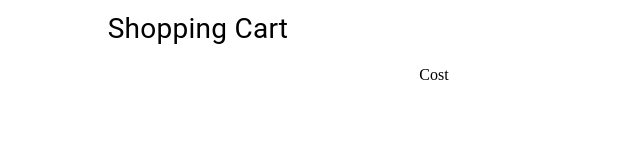
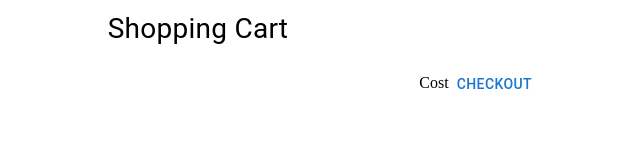
Before and after one commit to BrandonMinjares/Commerce, a React (Create React App) app in the folder frontend/: page /checkout in a window 1280 px wide. Shown: the top 160 px of the page, without its empty margins (442-1082 px from the left). Built offline with nearby package versions, Linux system fonts and the light colour scheme.

Commit message:
linked stripe checkout page to shopping cart

```diff
--- a/frontend/src/components/Checkout.jsx
+++ b/frontend/src/components/Checkout.jsx
@@ -1,8 +1,41 @@
-import {Box, Card, CardContent,
+import {Box, Button, Card, CardContent,
   CardMedia,
   Grid, IconButton, Typography} from '@mui/material';
 import React, {useEffect, useState} from 'react';
 import DeleteIcon from '@mui/icons-material/Delete';
+
+const checkout = () => {
+  console.log('checkout');
+  const item = localStorage.getItem('user');
+  if (!item) {
+    return;
+  }
+
+  const user = JSON.parse(item);
+  const bearerToken = user ? user.accessToken : '';
+  fetch(`http://localhost:3010/v0/checkout`, {
+    method: 'GET',
+    headers: new Headers({
+      'Authorization': `Bearer ${bearerToken}`,
+      'Content-Type': 'application/x-www-form-urlencoded',
+    }),
+  })
+    .then((response) => {
+      if (!response.ok) {
+        console.log('notok');
+        throw response;
+      }
+      return response.json();
+    })
+    .then((res) => {
+      window.location = res.url;
+    })
+    .catch((error) => {
+      console.log(error);
+      // setMail([]);
+      // setError(`${error.status} - ${error.statusText}`);
+    });
+};
 
 const getUserItems = (setItems) => {
   const item = localStorage.getItem('user');
@@ -95,6 +128,7 @@ export default function Checkout() {
         </Grid>
         <Grid item xs={4} sm={4} md={4} lg={4}>
             Cost
+          <Button onClick={() => checkout()}>Checkout</Button>
         </Grid>
       </Grid>
 
```
